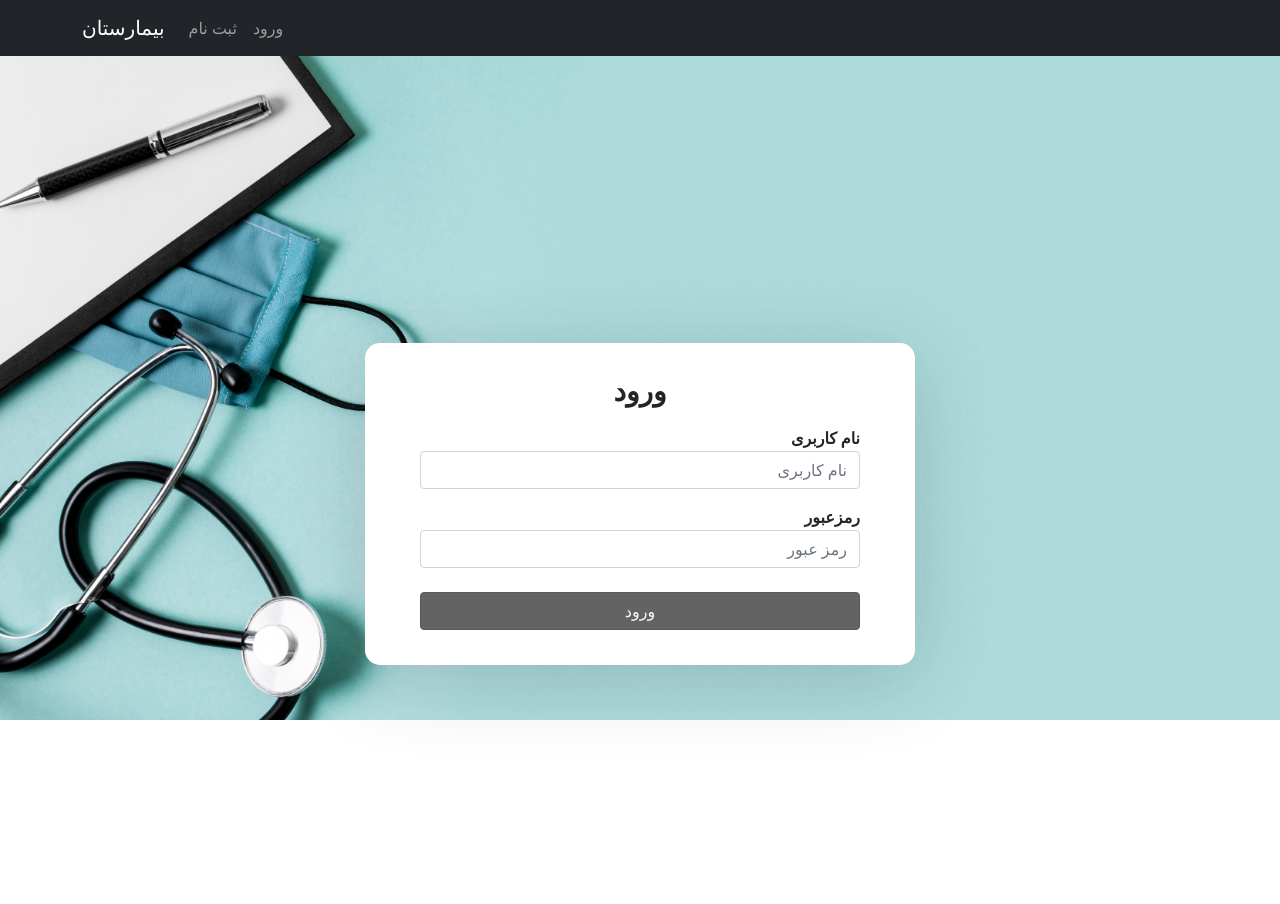
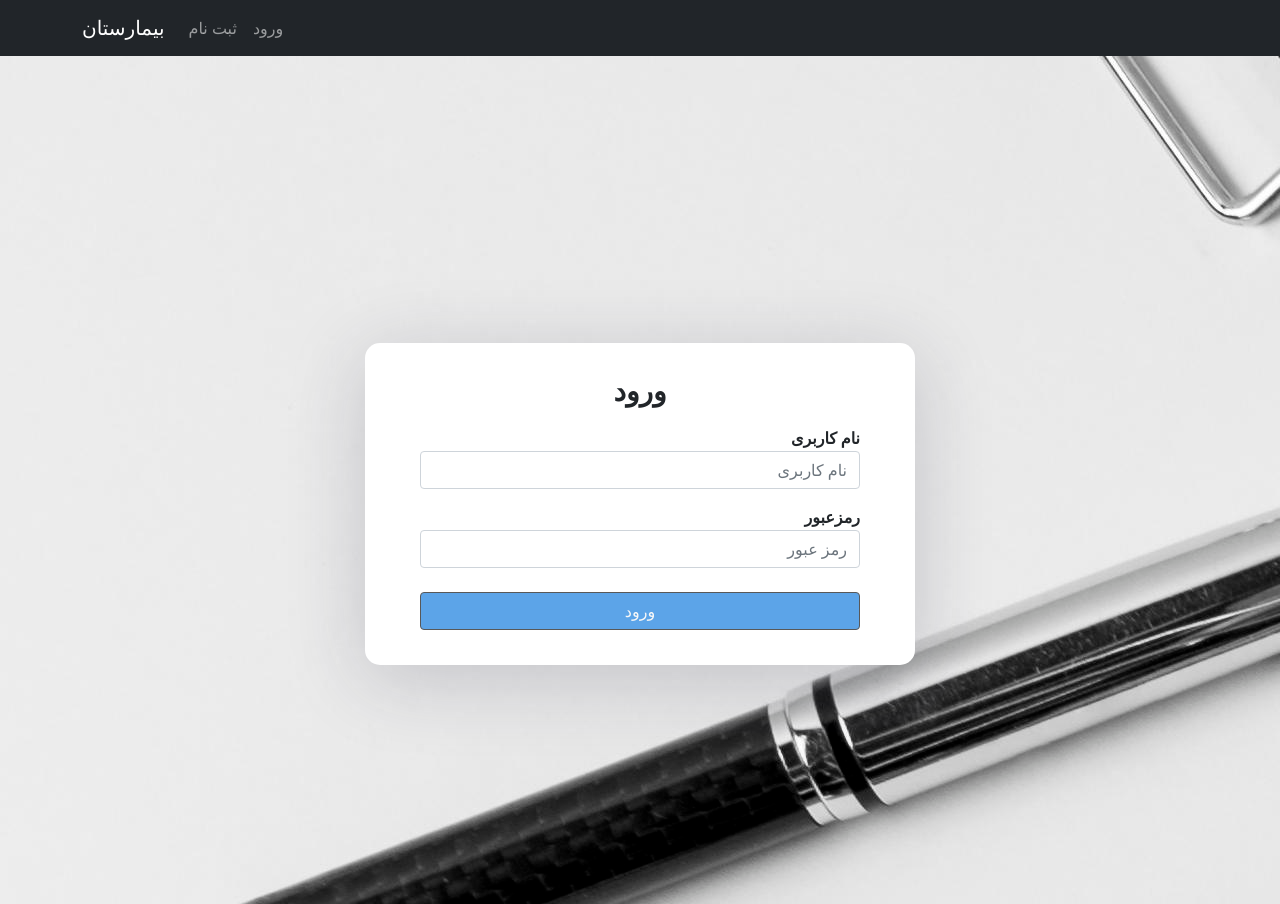
Before and after one commit to mohPYdev/ooproject, a React (Create React App) app in the folder frontend/: page /login in a window 1280 px wide. Built offline with nearby package versions, Linux system fonts and the light colour scheme.

Commit message:
convert css to sass for index

```diff
--- a/frontend/src/index.css
+++ b/frontend/src/index.css
@@ -1,24 +1,22 @@
-@import url('https://fonts.googleapis.com/css?family=Fira+Sans:400,500,600,700,800');
+@import url("https://fonts.googleapis.com/css?family=Fira+Sans:400,500,600,700,800");
 * {
   box-sizing: border-box;
+}
 
-}
 body {
-
-  /* background: #1C8EF9 !important; */
   background: url("../public/health-still-life-with-copy-space.jpg") no-repeat;
   background-color: #AAD6D7;
-  background-size: 100%;
-  min-height: 100vh;
-  /* display: flex; */
+  width: 100%;
+  height: 100vh;
   font-weight: 400;
-  font-family: 'Fira Sans', sans-serif;
-  /* padding-top: 60px; */
+  font-family: "Fira Sans", sans-serif;
 }
-h1,h2,h3,h4,h5,h6,label,span {
+
+h1, h2, h3, h4, h5, h6, label, span {
   font-weight: 500;
-  font-family: 'Fira Sans', sans-serif;
+  font-family: "Fira Sans", sans-serif;
 }
+
 body, html, .App, #root, .auth-wrapper {
   width: 100%;
   height: 100%;
@@ -30,18 +28,17 @@ body, html, .App, #root, .auth-wrapper {
 }
 
 .btn {
-  color: rgb(245, 245, 245) !important;
-  background-color: rgb(17, 16, 16) !important;
+  color: #f5f5f5 !important;
+  background-color: #0674dc !important;
   border-color: black !important;
 }
-/* Chrome, Safari, Edge, Opera */
+
 input::-webkit-outer-spin-button,
 input::-webkit-inner-spin-button {
   -webkit-appearance: none;
   margin: 0;
 }
 
-/* Firefox */
 input[type=number] {
   -moz-appearance: textfield;
-}
+}/*# sourceMappingURL=index.css.map */
--- a/frontend/src/index.sass
+++ b/frontend/src/index.sass
@@ -1,59 +1,59 @@
-$font-url: url('https://fonts.googleapis.com/css?family=Fira+Sans:400,500,600,700,800')
+@import url('https://fonts.googleapis.com/css?family=Fira+Sans:400,500,600,700,800')
+
 $primary-color: #1C8EF9
-$background-image-url: url("../public/health-still-life-with-copy-space.jpg")
+$background-image: url("../public/health-still-life-with-copy-space.jpg")
 $background-color: #AAD6D7
-$box-shadow-color: rgba(34, 35, 58, 0.2)
-$btn-text-color: rgb(245, 245, 245)
-$btn-bg-color: rgb(17, 16, 16)
-$btn-border-color: black
+$font-family: 'Fira Sans', sans-serif
 
-@import $font-url
+@function darken-color($color, $amount)
+  @return darken($color, $amount)
 
-* {
+@mixin size($width, $height: null)
+  width: $width
+  @if $height
+    height: $height
+
+@mixin background-size($size)
+  background-size: $size
+  @include prefixer(background-size, $size)
+
+@mixin flex-center
+  display: flex
+  justify-content: center
+  align-items: center
+
+*
   box-sizing: border-box
-}
 
-body {
-  /* background: #1C8EF9 !important */
-  background: $background-image-url no-repeat
+body
+  background: $background-image no-repeat
   background-color: $background-color
-  background-size: 100%
-  min-height: 100vh
-  /* display: flex */
+  @include size(100%, 100vh)
   font-weight: 400
-  font-family: 'Fira Sans', sans-serif
-  /* padding-top: 60px */
-}
+  font-family: $font-family
 
-h1, h2, h3, h4, h5, h6, label, span {
+h1, h2, h3, h4, h5, h6, label, span
   font-weight: 500
-  font-family: 'Fira Sans', sans-serif
-}
+  font-family: $font-family
 
-body, html, .App, #root, .auth-wrapper {
-  width: 100%
-  height: 100%
-}
+body, html, .App, #root, .auth-wrapper
+  @include size(100%, 100%)
 
-.navbar-light {
-  background-color: #ffffff;
-  box-shadow: 0px 14px 80px $box-shadow-color;
-}
+.navbar-light
+  background-color: #ffffff
+  box-shadow: 0px 14px 80px rgba(34, 35, 58, 0.2)
 
-.btn {
-  color: $btn-text-color !important;
-  background-color: $btn-bg-color !important;
-  border-color: $btn-border-color !important;
-}
+.btn
+  color: #f5f5f5 !important
+  background-color: darken-color($primary-color, 10%) !important
+  border-color: black !important
 
-/* Chrome, Safari, Edge, Opera */
+// Chrome, Safari, Edge, Opera
 input::-webkit-outer-spin-button,
-input::-webkit-inner-spin-button {
-  -webkit-appearance: none;
-  margin: 0;
-}
+input::-webkit-inner-spin-button
+  -webkit-appearance: none
+  margin: 0
 
-/* Firefox */
-input[type=number] {
-  -moz-appearance: textfield;
-}
+// Firefox
+input[type=number]
+  -moz-appearance: textfield
```
Also changed, not shown: 1 other file (tests, documents, lock files or other folders).
